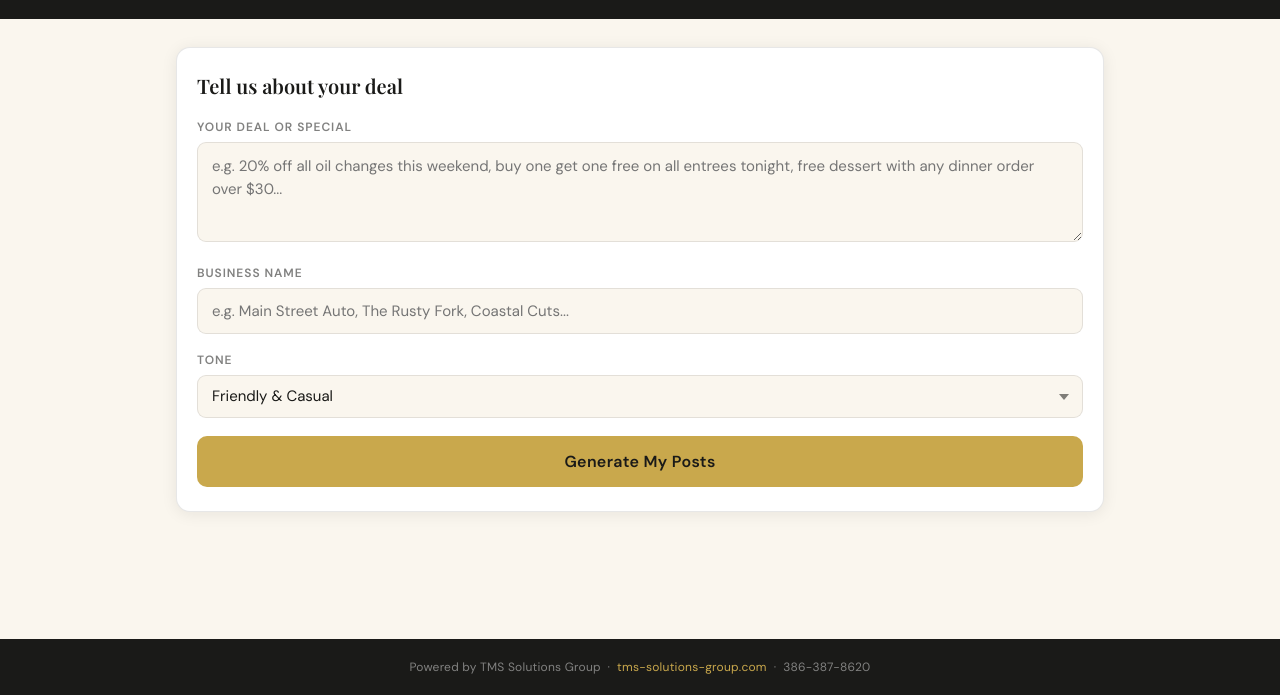
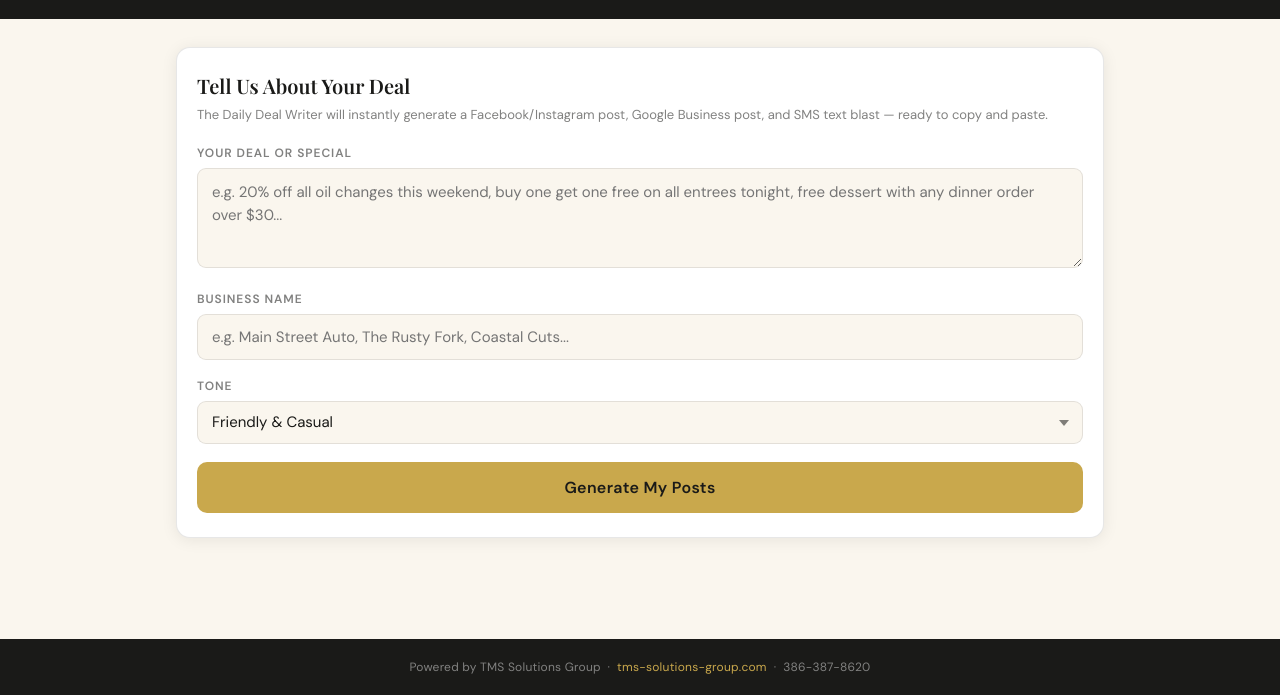
Before and after one commit to Tsparling1/daily-deal-writer, a website: page index.html in a window 1280 px wide. Shown: the part 105-800 px from the top of the page. Drawn offline with nearby package versions, Linux system fonts and the light colour scheme.

Commit message:
Updated heading with description

```diff
--- a/index.html
+++ b/index.html
@@ -92,6 +92,14 @@
       font-size: 20px;
       font-weight: 600;
       color: var(--dark);
+      margin-bottom: 6px;
+    }
+
+    .input-subheading {
+      font-size: 13px;
+      font-weight: 400;
+      color: var(--text-muted);
+      line-height: 1.55;
       margin-bottom: 20px;
     }
 
@@ -434,7 +442,8 @@
 
   <main>
     <div class="input-card">
-      <h2>Tell us about your deal</h2>
+      <h2>Tell Us About Your Deal</h2>
+      <p class="input-subheading">The Daily Deal Writer will instantly generate a Facebook/Instagram post, Google Business post, and SMS text blast &mdash; ready to copy and paste.</p>
 
       <div class="field">
         <label for="deal">Your Deal or Special</label>
```
